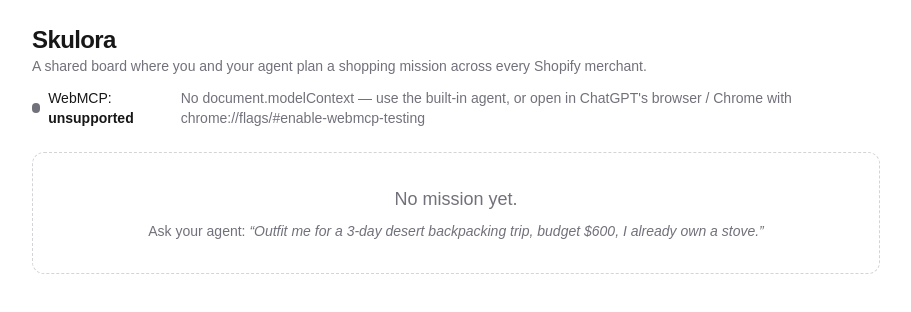
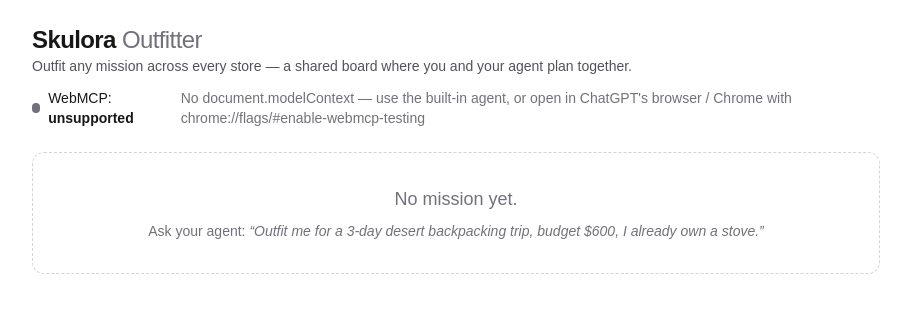
Before and after one commit to sebastiancadena/skulora, a Next.js app: page / in a window 1280 px wide. Shown: the top 312 px of the page, without its empty margins (184-1095 px from the left). Built offline with nearby package versions, Linux system fonts and the light colour scheme.

Commit message:
feat: Skulora Outfitter name and tagline in page, metadata and README

```diff
--- a/src/app/layout.tsx
+++ b/src/app/layout.tsx
@@ -13,8 +13,8 @@ const geistMono = Geist_Mono({
 });
 
 export const metadata: Metadata = {
-  title: "Create Next App",
-  description: "Generated by create next app",
+  title: "Skulora Outfitter — outfit any mission across every store",
+  description: "A shared board where you and your agent plan a shopping mission across every Shopify merchant, ending in one real checkout per merchant. Built on WebMCP.",
 };
 
 export default function RootLayout({ children }: LayoutProps<"/">) {
--- a/src/app/page.tsx
+++ b/src/app/page.tsx
@@ -6,8 +6,10 @@ export default function Home() {
     <main className="mx-auto max-w-4xl space-y-6 p-6">
       <header className="flex flex-wrap items-baseline justify-between gap-3">
         <div>
-          <h1 className="text-2xl font-bold tracking-tight">Skulora</h1>
-          <p className="text-sm text-zinc-500">A shared board where you and your agent plan a shopping mission across every Shopify merchant.</p>
+          <h1 className="text-2xl font-bold tracking-tight">
+            Skulora <span className="font-normal text-zinc-500">Outfitter</span>
+          </h1>
+          <p className="text-sm text-zinc-600">Outfit any mission across every store — a shared board where you and your agent plan together.</p>
         </div>
         <WebMCPTools />
       </header>
```
Also changed, not shown: 1 other file (tests, documents, lock files or other folders).
